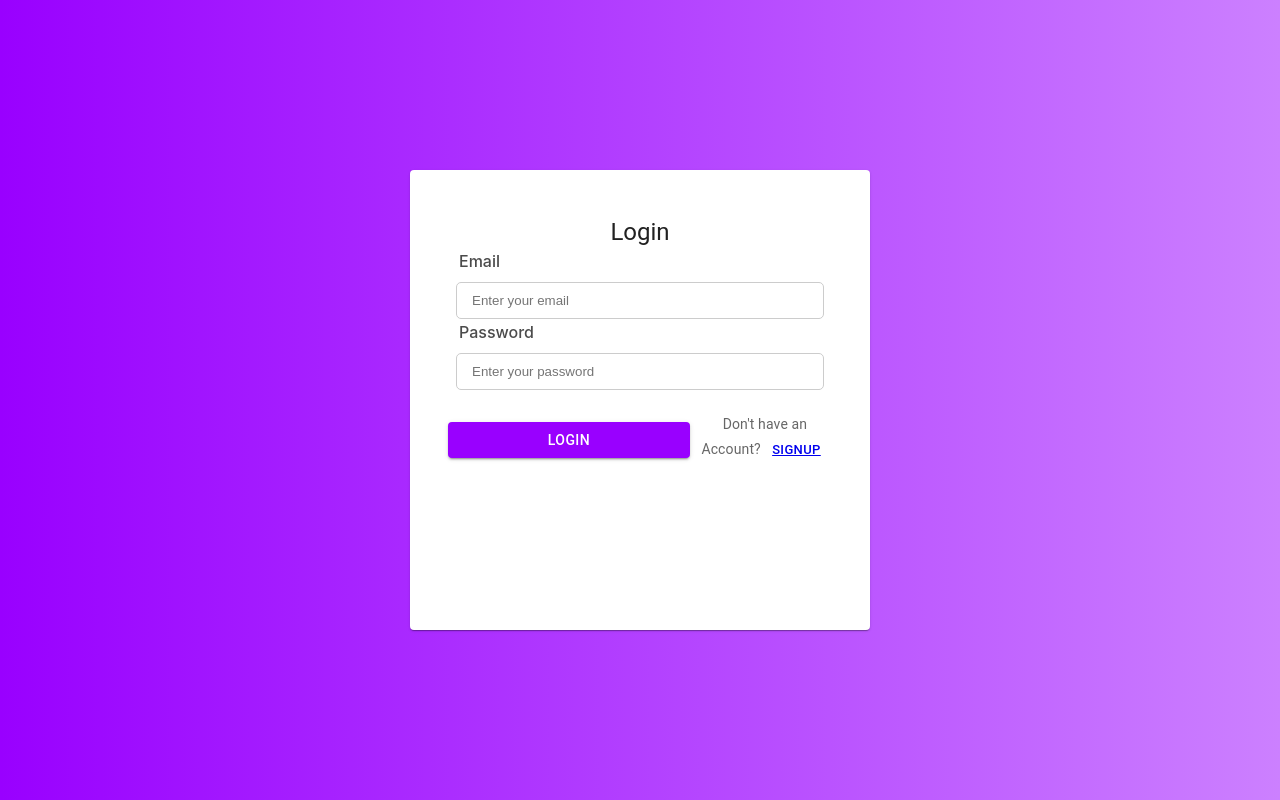
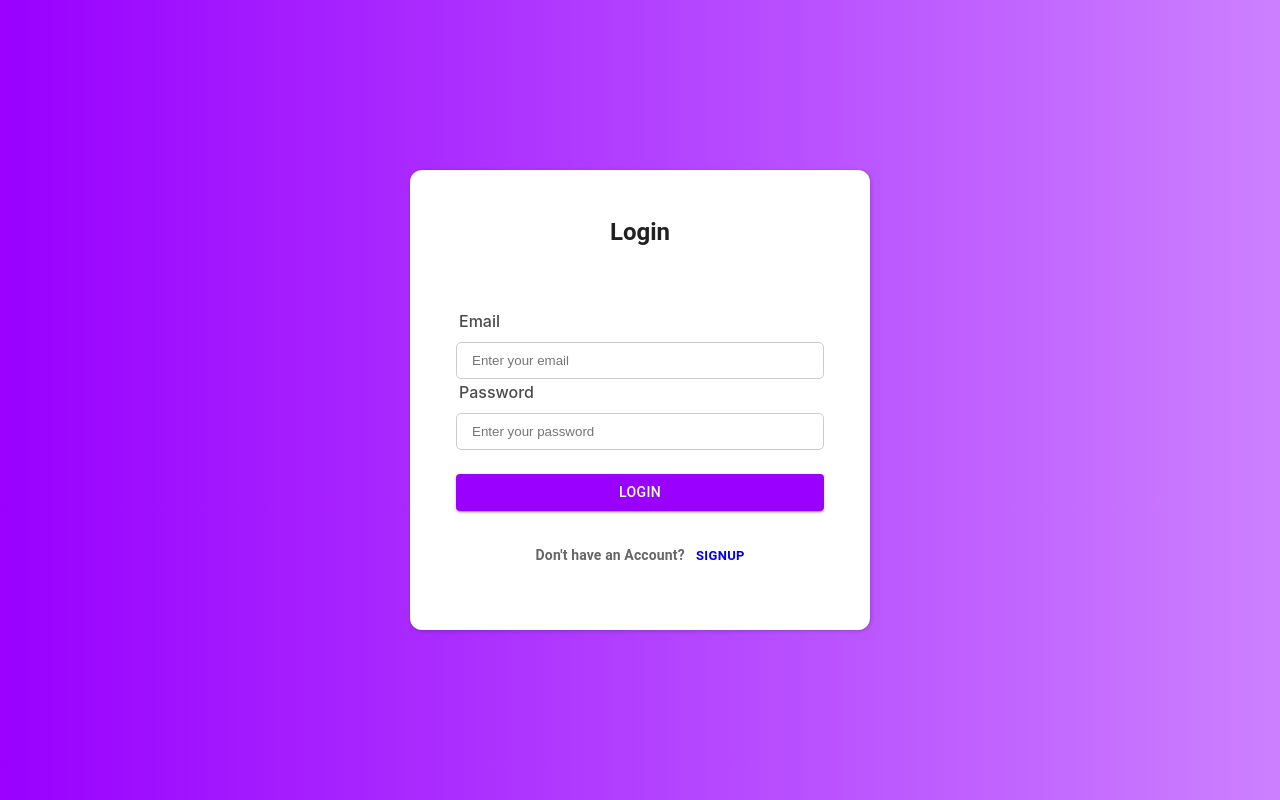
Before and after one commit to AlizaKhan3/Login-Signup-React, a React (Create React App) app: page /Login in a window 1280 px wide. Built offline with nearby package versions, Linux system fonts and the light colour scheme.

Commit message:
Update login.css
updated card layout

```diff
--- a/src/components/Login/login.css
+++ b/src/components/Login/login.css
@@ -2,7 +2,6 @@
     height: 100vh;
     min-height: 100%;
     width: 100%;
-    background-color: #9900ff;
     background: linear-gradient(to right, #9900ff, #cc80ff);
     display: flex;
     justify-content: center;
@@ -10,11 +9,37 @@
 }
 
 .innerBox {
-    min-width: 400px;
-    height: fit-content;
-    width: fit-content;
-    background-color: #fff;
-    box-shadow: 1px 1px 4px rgba(0, 0, 0, 0.2);
+    box-shadow: 1px 1px 4px rgba(0, 0, 0, 0.2) !important;
     padding: 30px;
-    border-radius: 10px;
+    border-radius: 12px !important;
 }
+
+.heading{
+    text-align: center;
+    font-weight: 700 !important;
+}
+
+.inputFields{
+    margin-top: 60px;
+}
+
+.footer{
+    display: flex;
+    justify-content: center;
+    align-items: center;
+    flex-direction: column;
+    gap: 30px;
+}
+
+.btnSpan{
+   font-weight: 600 !important;
+}
+
+.btnSpan span button a{
+    font-weight: 600;
+    text-decoration: none !important;
+}
+
+.btnSpan span button a:active{
+    color: #9900ff;
+}
```
